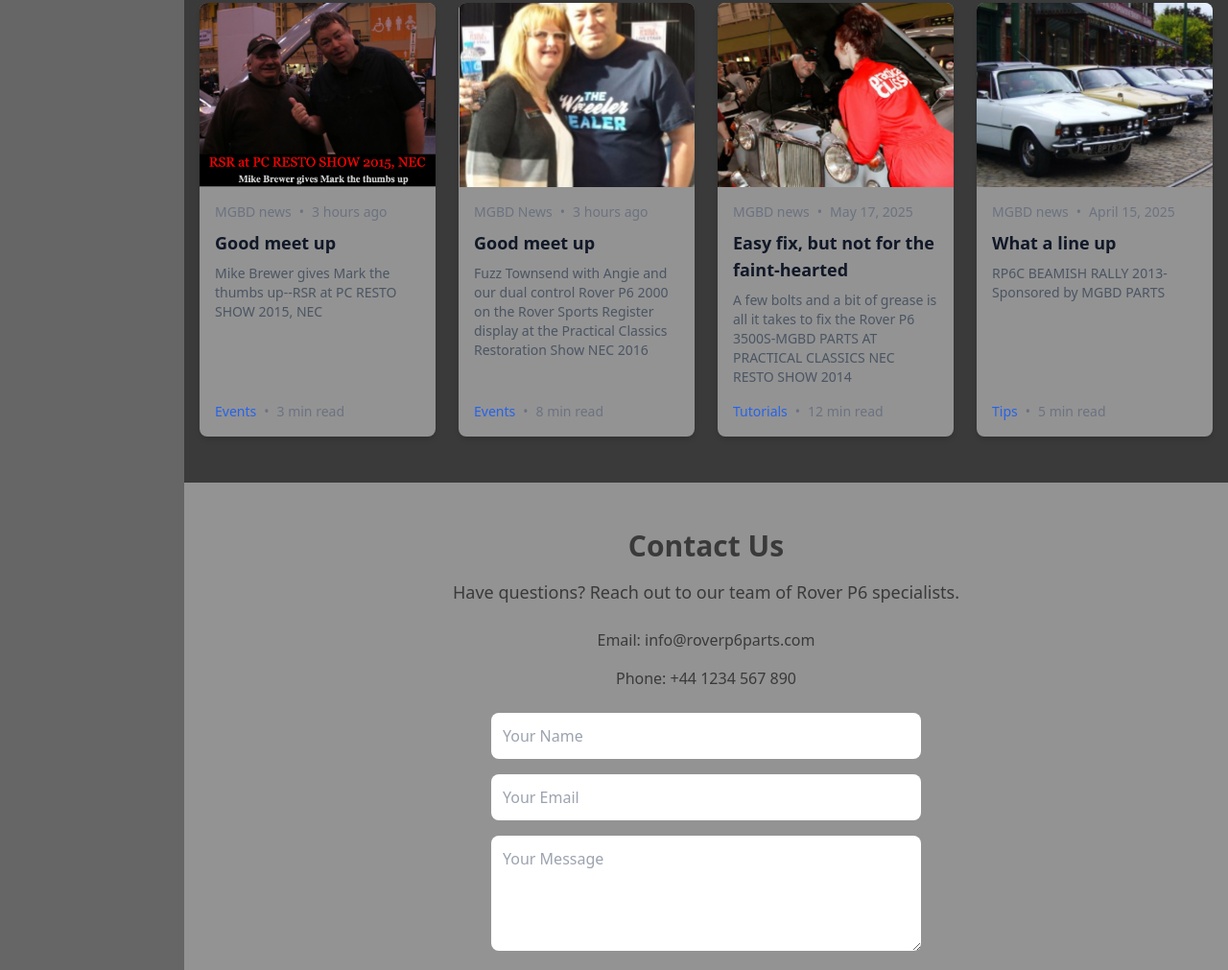
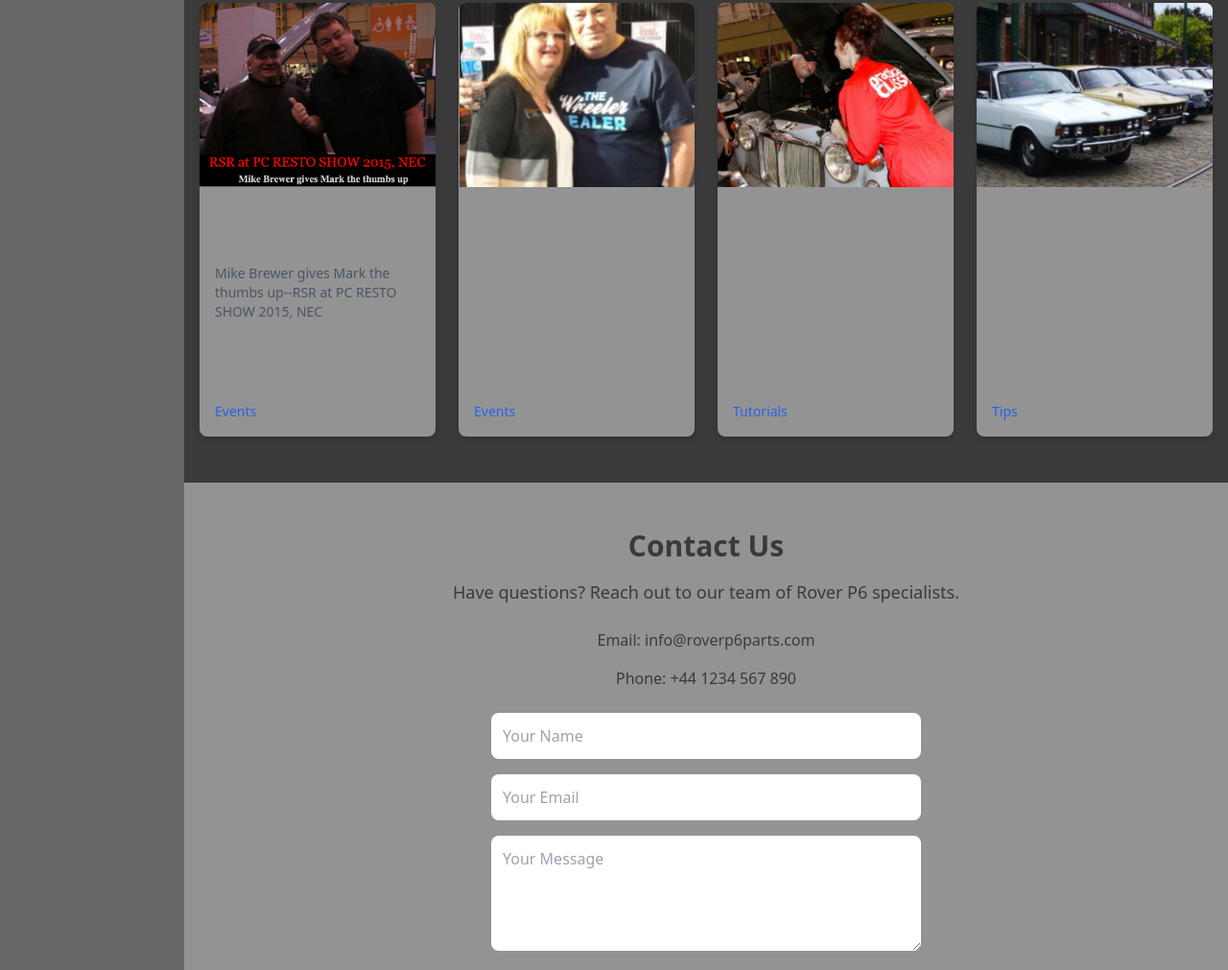
Before and after one commit to megdesigns/roverp6, a plain HTML site: page index.html in a window 1280 px wide. Shown: the part 2274-3285 px from the top of the page at 96% size. Drawn offline with nearby package versions, Linux system fonts and the light colour scheme.

Commit message:
Update index.html

```diff
--- a/index.html
+++ b/index.html
@@ -199,22 +199,22 @@
     <div class="grid grid-cols-1 sm:grid-cols-2 md:grid-cols-4 gap-6">
 
      <article class="group bg-[#939393] rounded-lg overflow-hidden shadow-md flex flex-col">
-        <img src="roverphotos/news1.png" alt="Liverpool celebrate" class="w-full h-48 object-cover">
+        <img src="roverphotos/news1.png" alt="image of two people" class="w-full h-48 object-cover">
         <div class="p-4 flex-1 flex flex-col justify-between">
           <div>
-            <div class="flex items-center text-sm text-gray-500 space-x-2">
+            <div class="flex items-center text-sm text-[#939393] space-x-2">
               <span>MGBD news</span>
               <span>•</span>
               <span>3 hours ago</span>
             </div>
-            <h3 class="mt-2 text-lg font-semibold text-gray-900 group-hover:text-blue-600">
+            <h3 class="mt-2 text-lg font-semibold text-[#939393] group-hover:text-blue-600">
              Good meet up
             </h3>
             <p class="mt-2 text-gray-600 text-sm">
             Mike Brewer gives Mark the thumbs up--RSR at PC RESTO SHOW 2015, NEC
             </p>
           </div>
-          <div class="mt-4 flex items-center text-sm text-gray-500 space-x-2">
+          <div class="mt-4 flex items-center text-sm text-[#939393] space-x-2">
             <span class="text-blue-600">Events</span>
             <span>•</span>
             <span>3 min read</span>
@@ -223,22 +223,22 @@
       </article>
 
   <article class="group bg-[#939393] rounded-lg overflow-hidden shadow-md flex flex-col">
-        <img src="roverphotos/news 2.png" alt="Liverpool celebrate" class="w-full h-48 object-cover">
+        <img src="roverphotos/news 2.png" alt="image of two people" class="w-full h-48 object-cover">
         <div class="p-4 flex-1 flex flex-col justify-between">
           <div>
-            <div class="flex items-center text-sm text-gray-500 space-x-2">
+            <div class="flex items-center text-sm text-[#939393] space-x-2">
               <span>MGBD News</span>
               <span>•</span>
               <span>3 hours ago</span>
             </div>
-            <h3 class="mt-2 text-lg font-semibold text-gray-900 group-hover:text-blue-600">
+            <h3 class="mt-2 text-lg font-semibold text-[#939393] group-hover:text-blue-600">
              Good meet up
             </h3>
-            <p class="mt-2 text-gray-600 text-sm">
+            <p class="mt-2 text-[#939393] text-sm">
             Fuzz Townsend with Angie and our dual control Rover P6 2000 on the Rover Sports Register display at the Practical Classics Restoration Show NEC 2016
             </p>
           </div>
-          <div class="mt-4 flex items-center text-sm text-gray-500 space-x-2">
+          <div class="mt-4 flex items-center text-sm text-[#939393] space-x-2">
             <span class="text-blue-600">Events</span>
             <span>•</span>
             <span>8 min read</span>
@@ -247,22 +247,22 @@
       </article>
 
       <article class="group bg-[#939393] rounded-lg overflow-hidden shadow-md flex flex-col">
-        <img src="roverphotos/news3.png" alt="Papua rebel attack" class="w-full h-48 object-cover">
+        <img src="roverphotos/news3.png" alt="two people fixing a car" class="w-full h-48 object-cover">
         <div class="p-4 flex-1 flex flex-col justify-between">
           <div>
-            <div class="flex items-center text-sm text-gray-500 space-x-2">
+            <div class="flex items-center text-sm text-[#939393] space-x-2">
               <span>MGBD news</span>
               <span>•</span>
               <span>May 17, 2025</span>
             </div>
-            <h3 class="mt-2 text-lg font-semibold text-gray-900 group-hover:text-blue-600">
+            <h3 class="mt-2 text-lg font-semibold text-[#939393] group-hover:text-blue-600">
               Easy fix, but not for the faint-hearted
             </h3>
-            <p class="mt-2 text-gray-600 text-sm">
+            <p class="mt-2 text-[#939393] text-sm">
                 A few bolts and a bit of grease is all it takes to fix the Rover P6 3500S-MGBD PARTS AT PRACTICAL CLASSICS NEC RESTO SHOW 2014
             </p>
           </div>
-          <div class="mt-4 flex items-center text-sm text-gray-500 space-x-2">
+          <div class="mt-4 flex items-center text-sm text-[#939393] space-x-2">
             <span class="text-blue-600">Tutorials</span>
             <span>•</span>
             <span>12 min read</span>
@@ -271,22 +271,22 @@
       </article>
 
       <article class="group bg-[#939393] rounded-lg overflow-hidden shadow-md flex flex-col">
-        <img src="roverphotos/news4.png" alt="Israeli-Palestinian tensions" class="w-full h-48 object-cover">
+        <img src="roverphotos/news4.png" alt="a car line up" class="w-full h-48 object-cover">
         <div class="p-4 flex-1 flex flex-col justify-between">
           <div>
-            <div class="flex items-center text-sm text-gray-500 space-x-2">
+            <div class="flex items-center text-sm text-[#939393] space-x-2">
               <span>MGBD news</span>
               <span>•</span>
               <span>April 15, 2025</span>
             </div>
-            <h3 class="mt-2 text-lg font-semibold text-gray-900 group-hover:text-blue-600">
+            <h3 class="mt-2 text-lg font-semibold text-[#939393] group-hover:text-blue-600">
              What a line up
             </h3>
-            <p class="mt-2 text-gray-600 text-sm">
+            <p class="mt-2 text-[#939393] text-sm">
               RP6C BEAMISH RALLY 2013- Sponsored by MGBD PARTS
             </p>
           </div>
-          <div class="mt-4 flex items-center text-sm text-gray-500 space-x-2">
+          <div class="mt-4 flex items-center text-sm text-[#939393] space-x-2">
             <span class="text-blue-600">Tips</span>
             <span>•</span>
             <span>5 min read</span>
```
